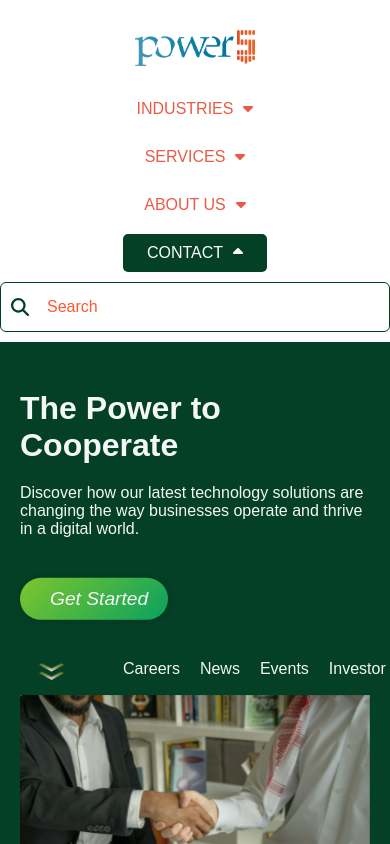
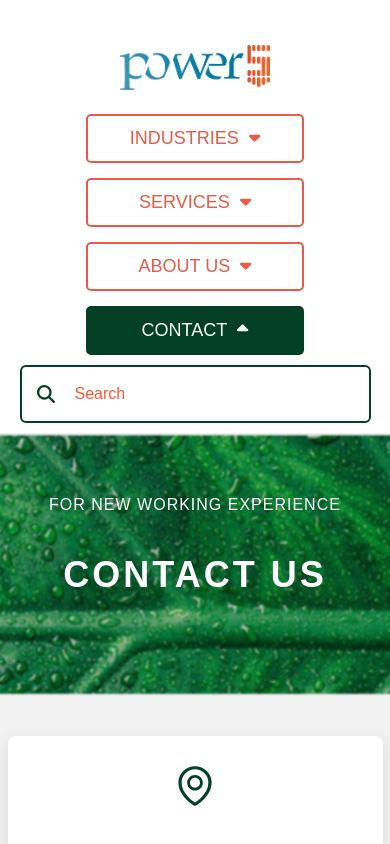
Before and after one commit to toanvo1/FE-Cognizant, a React (Create React App) app in the folder cognizant/: page / in a window 390 px wide. Both pictures are taken after a click on the element "CONTACT". Shown: the top 844 px of the page. Built offline with nearby package versions, Linux system fonts and the light colour scheme.

Commit message:
fix contact

```diff
--- a/cognizant/package.json
+++ b/cognizant/package.json
@@ -7,6 +7,7 @@
     "@fortawesome/free-brands-svg-icons": "^6.6.0",
     "@fortawesome/free-solid-svg-icons": "^6.6.0",
     "@fortawesome/react-fontawesome": "^0.2.2",
+    "antd": "^5.20.3",
     "bootstrap": "^5.3.3",
     "gh-pages": "^6.1.1",
     "install": "^0.13.0",
--- a/cognizant/src/component/Header/Header.js
+++ b/cognizant/src/component/Header/Header.js
@@ -6,7 +6,7 @@ import "../Header/header.css";
 import IndustriesForm from "../Header/MenuHeader/Menu/IndustriesForm";
 import ServiceForm from "../Header/MenuHeader/Menu/ServiceForm";
 import AboutForm from "../Header/MenuHeader/Menu/AboutForm";
-import Contanct from "./MenuHeader/Menu/Contanct";
+import Contact from "./MenuHeader/Menu/Contact";
 import { FontAwesomeIcon } from "@fortawesome/react-fontawesome";
 import {
   faCaretDown,
@@ -27,15 +27,15 @@ const Header = () => {
     };
 
     const handleScroll = () => {
-      if (formRef.current) {
-        const { top } = formRef.current.getBoundingClientRect();
-        const viewportHeight = window.innerHeight;
+      // if (formRef.current) {
+      //   const { top } = formRef.current.getBoundingClientRect();
+      //   const viewportHeight = window.innerHeight;
 
-        if (top < 0) {
-          setSelectedForm(null); // Đóng sidebar và quay lại trang chính
-          // window.scrollTo({ top: 0, behavior: "smooth" }); // Cuộn lên đầu trang mượt mà
-        }
-      }
+      //   if (top < 0) {
+      //     setSelectedForm(null);
+
+      //   }
+      // }
     };
 
     handleResize(); // Kiểm tra kích thước màn hình khi component mount
@@ -48,12 +48,11 @@ const Header = () => {
     };
   }, []);
 
-  const handleClick = (form) => {
-    setSelectedForm(form === selectedForm ? null : form); // Toggle form visibility
-    if (form === null) {
-      window.scrollTo({ top: 0, behavior: "smooth" }); // Cuộn lên đầu trang mượt mà khi đóng
-    }
-  };
+const handleClick = (form) => {
+  setSelectedForm(form === selectedForm ? null : form); // Toggle form visibility
+  setMenuOpen(true); // Ensure menu is open
+  console.log("Selected Form: ", selectedForm);
+};
 
   const toggleMenu = () => {
     setMenuOpen(!menuOpen);
@@ -108,11 +107,14 @@ const Header = () => {
       </div>
     </div>
     {(menuOpen || !isMobile) && (
-      <div className={`form-container ${selectedForm ? "" : "hidden"}`} ref={formRef}>
+      <div
+      className={`form-container ${selectedForm ? "" : "hidden"}`}
+      ref={formRef}
+    >
         {selectedForm === "industries" && <IndustriesForm />}
         {selectedForm === "service" && <ServiceForm />}
         {selectedForm === "about" && <AboutForm />}
-        {selectedForm === "contact" && <Contanct />}
+        {selectedForm === "contact" && <Contact />}
       </div>
     )}
   </div>
--- a/cognizant/src/component/Header/MenuHeader/Content/style/Content.css
+++ b/cognizant/src/component/Header/MenuHeader/Content/style/Content.css
@@ -1,40 +1,45 @@
-
-
+/* General Content Wrapper */
 .content-wrapper {
   font-family: Arial, sans-serif;
   background-color: #ffffff;
 }
+
+/* Inner Content Area */
 .content-inner {
   padding: 20px;
   font-family: Arial, sans-serif;
   line-height: 1.5;
 }
 
+/* Content Image */
 .content-image {
   width: 100%;
   height: 250px;
   object-fit: cover;
 }
+
+/* Heading Styles */
 .content-heading {
   color: #044026;
   margin-bottom: 10px;
   font-size: 32px;
   border-bottom: 1.2px solid #044026;
-
 }
 
+/* Paragraph Styles */
 .content-paragraph {
   margin-bottom: 20px;
   font-size: 24px;
   color: #000000;
 }
 
+/* List Styles */
 .content-list {
   list-style-type: disc;
   padding-left: 40px;
-
 }
 
+/* List Item Styles */
 .content-list-item {
   margin-bottom: 10px;
   font-size: 24px;
@@ -44,3 +49,41 @@
 .content-list-item strong {
   color: #000000;
 }
+
+/* Responsive Styles for Mobile Devices */
+@media only screen and (max-width: 768px) {
+  /* Adjusting padding and line-height */
+  .content-inner {
+    padding: 15px;
+    line-height: 1.4;
+  }
+
+  /* Adjusting image height for smaller screens */
+  .content-image {
+    height: 200px; /* Reduce height for mobile */
+  }
+
+  /* Adjusting heading size */
+  .content-heading {
+    font-size: 28px; /* Slightly smaller heading */
+    margin-bottom: 8px;
+    border-bottom: 1px solid #044026;
+  }
+
+  /* Adjusting paragraph font size */
+  .content-paragraph {
+    font-size: 18px; /* Smaller text for better readability on mobile */
+    margin-bottom: 15px;
+  }
+
+  /* Adjusting list item font size */
+  .content-list-item {
+    font-size: 18px; /* Smaller text for list items */
+    margin-bottom: 8px;
+  }
+
+  /* Adjust padding for list */
+  .content-list {
+    padding-left: 20px; /* Reduce padding for mobile */
+  }
+}
--- a/cognizant/src/component/Header/MenuHeader/Menu/Contact.css
+++ b/cognizant/src/component/Header/MenuHeader/Menu/Contact.css
@@ -11,22 +11,23 @@
   background-size: cover;
   background-position: center;
   color: white;
-  padding: 80px 0;
+  padding: 50px 0;
   text-align: center;
 }
 
 .contact-us-header h2 {
-  margin: 0;
-  font-size: 18px;
+
+  font-size: 20px;
   font-weight: 300;
-  letter-spacing: 2px;
+  letter-spacing: 1px;
 }
 
 .contact-us-header h1 {
-  margin: 10px 0 0;
-  font-size: 48px;
+  margin: 40px 0 0;
+  font-size: 50px;
   font-weight: 700;
   letter-spacing: 3px;
+  margin-bottom: 50px;
 }
 
 .contact-us-cards {
@@ -37,6 +38,7 @@
   padding: 0 20px;
 }
 
+
 .contact-card {
   background: white;
   padding: 30px;
@@ -44,6 +46,7 @@
   box-shadow: 0 4px 15px rgba(0, 0, 0, 0.1);
   border-radius: 8px;
   text-align: center;
+  cursor: pointer;
   transition: transform 0.3s, box-shadow 0.3s;
 }
 
@@ -52,37 +55,43 @@
   box-shadow: 0 6px 20px rgba(0, 0, 0, 0.2);
 }
 
+/* Icon styling */
 .icon-style {
   font-size: 50px;
   color: #044026;
   margin-bottom: 20px;
 }
 
+/* Title styling inside card */
 .contact-card h3 {
-  color: #044026;
+  color: #000000;
   margin: 20px 0 10px;
   font-size: 22px;
 }
 
+/* Paragraph text styling inside card */
 .contact-card p {
-  color: #333;
+  color: #000000;
   font-size: 16px;
   line-height: 1.5;
 }
 
+/* Footer styling */
 .contact-us-footer {
   margin-top: 30px;
   color: #000000;
-  font-size: 25px;
+  font-size: 16px;
   text-align: center;
   padding-bottom: 40px;
-  line-height: 1.5;
+  line-height: 1.6; /* Adjust the line height to increase/decrease spacing between lines */
 }
+
 
 .contact-us-footer p {
   margin: 5px 0;
 }
 
+/* Responsive styling for mobile devices */
 @media only screen and (max-width: 768px) {
   .contact-us-cards {
     flex-direction: column;
@@ -91,6 +100,30 @@
   }
 
   .contact-card {
-    width: 80%;
+    width: 90%;
+  }
+
+  .icon-style {
+    font-size: 40px; /* Adjust icon size for mobile */
+  }
+
+  .contact-card h3 {
+    font-size: 20px; /* Adjust heading size for mobile */
+  }
+
+  .contact-card p {
+    font-size: 14px; /* Adjust paragraph size for mobile */
+  }
+
+  .contact-us-header h1 {
+    font-size: 36px; /* Adjust main heading size for mobile */
+  }
+
+  .contact-us-header h2 {
+    font-size: 16px; /* Adjust subheading size for mobile */
+  }
+
+  .contact-us-footer {
+    font-size: 14px; /* Adjust footer text size for mobile */
   }
 }
--- /dev/null
+++ b/cognizant/src/component/Header/MenuHeader/Menu/Contact.js
@@ -0,0 +1,74 @@
+import React, { useState } from "react";
+import { EnvironmentOutlined, PhoneOutlined, MailOutlined } from "@ant-design/icons";
+import { Modal } from "antd";
+import "./Contact.css";
+import backgroundImage from '../../../../image/contactUs.png'; // Adjust the path accordingly
+
+const Contact = () => {
+  const [isModalVisible, setIsModalVisible] = useState(false);
+
+  const showMap = () => {
+    setIsModalVisible(true);
+  };
+
+  const handleOk = () => {
+    setIsModalVisible(false);
+  };
+
+  const handleCancel = () => {
+    setIsModalVisible(false);
+  };
+
+  return (
+    <div className="contact-us-container">
+      <div className="contact-us-header" style={{ backgroundImage: `url(${backgroundImage})` }}>
+        <h2>FOR NEW WORKING EXPERIENCE</h2>
+        <h1>CONTACT US</h1>
+      </div>
+      <div className="contact-us-cards">
+        <div className="contact-card" onClick={showMap}>
+          <EnvironmentOutlined className="icon-style" />
+          <h3>Address</h3>
+          <p>
+            3rd Floor, Vietcom Building <br />
+            7-9 Dang Thai Mai St, Ward 7, Phu <br />
+            Nhuan Dist, HCMC
+          </p>
+        </div>
+        <div className="contact-card">
+          <PhoneOutlined className="icon-style" />
+          <h3>Phone</h3>
+          <p>(+84) 907 303 646</p>
+        </div>
+        <div className="contact-card">
+          <MailOutlined className="icon-style" />
+          <h3>Mail</h3>
+          <p>Info@power5.vn</p>
+        </div>
+      </div>
+      <div className="contact-us-footer">
+        <p style={{ fontWeight: "bold" }}>Our customer services team is waiting to assist you</p>
+        <p>Please allow up to 2- Business days response time in order for us to fully address your inquiries</p>
+        <p>You can also check our new services through our website</p>
+      </div>
+
+      <Modal title="Our Location" visible={isModalVisible} onOk={handleOk} onCancel={handleCancel}>
+        <div className="map-container">
+          <iframe
+            src="https://www.google.gg/maps/place/Ph%C6%B0%E1%BB%9Dng+7+Ph%C3%BA+Nhu%E1%BA%ADn,+Ph%C6%B0%E1%BB%9Dng+7,+Ph%C3%BA+Nhu%E1%BA%ADn,+H%E1%BB%93+Ch%C3%AD+Minh,+Vi%E1%BB%87t+Nam/@10.8028711,106.6889026,19z/data=!3m1!4b1!4m6!3m5!1s0x317528c5227901c9:0xec6f0dbb33f10779!8m2!3d10.8028711!4d106.6895463!16s%2Fg%2F11k3p1_w50?entry=ttu&g_ep=EgoyMDI0MDgyOC4wIKXMDSoASAFQAw%3D%3D"
+            width="100%"
+            height="450"
+            style={{ borderRadius: "15px", border: "1px solid #2D947A" }}
+            allowFullScreen=""
+            loading="lazy"
+            referrerPolicy="no-referrer-when-downgrade"
+            title="Google Map"
+            className="contact-map"
+          ></iframe>
+        </div>
+      </Modal>
+    </div>
+  );
+};
+
+export default Contact;
--- a/cognizant/src/component/Header/MenuHeader/Menu/Contanct.js
+++ /dev/null
@@ -1,45 +0,0 @@
-import React from 'react';
-import "../Menu/Contact.css"
-import { EnvironmentOutlined, PhoneOutlined, MailOutlined } from "@ant-design/icons";
-import backgroundImage from '../../../../image/contactUs.png'; // Adjust the path accordingly
-
-const Contanct = () => {
-  return (
-    <div className="contact-us-container">
-      <div className="contact-us-header" style={{ backgroundImage: `url(${backgroundImage})` }}>
-        <h2>FOR NEW WORKING EXPERIENCE</h2>
-        <h1>CONTACT US</h1>
-      </div>
-      <div className="contact-us-cards">
-        <div className="contact-card">
-          <EnvironmentOutlined className="icon-style" />
-          <h3>Address</h3>
-          <p>
-            3rd Floor, Vietcom Building <br />
-            7-9 Dang Thai Mai St, Ward 7, Phu <br />
-            Nhuan Dist, HCMC
-          </p>
-        </div>
-        <div className="contact-card">
-          <PhoneOutlined className="icon-style" />
-          <h3>Phone</h3>
-          <p>(+84) 907 303 646</p>
-        </div>
-        <div className="contact-card">
-          <MailOutlined className="icon-style" />
-          <h3>Mail</h3>
-          <p>Info@power5.vn</p>
-        </div>
-      </div>
-      <div className="contact-us-footer">
-        <p>Our customer services team is waiting to assist you</p>
-        <p>
-          Please allow up to 2- Business days response time in order for us to fully address your
-          inquiries
-        </p>
-        <p>You can also check our new services through our website</p>
-      </div>
-    </div>
-  );
-};
-export default Contanct;
--- a/cognizant/src/component/Header/header.css
+++ b/cognizant/src/component/Header/header.css
@@ -1,73 +1,86 @@
+/* General Styling */
 .header {
   text-decoration: none;
+  padding: 15px 0;
+  box-shadow: 0 2px 5px rgba(0, 0, 0, 0.1); /* Bóng mờ nhẹ */
 }
+
 .header-link-none {
   text-decoration: none;
   color: #ea5a47;
+  font-weight: 600; /* Tăng độ đậm cho chữ */
 }
+
 .header-1 {
   display: flex;
   flex-direction: row;
-  align-items: flex-end;
+  align-items: center; /* Căn chỉnh các liên kết ở giữa theo chiều dọc */
   justify-content: flex-end;
   padding: 10px 5px;
   gap: 20px;
-
   color: #ea5a47;
   text-decoration: none;
 }
+
 .header-2 {
   display: flex;
-  align-items: flex-end; /* Căn chỉnh logo và các nút điều hướng xuống đáy */
+  align-items: center; /* Căn chỉnh logo và các nút điều hướng giữa theo chiều dọc */
+  justify-content: space-between; /* Phân phối đều không gian giữa logo và nav links */
   padding: 20px 0px;
+}
 
-}
 .nav-links {
   display: flex;
-  align-items: flex-end;
-  gap: 5px;
+  align-items: center;
+  gap: 20px; /* Tăng khoảng cách giữa các liên kết điều hướng */
   padding-left: 100px;
   color: #ea5a47;
 }
 
 .logo {
-  width: 250px;
-  height: 80px;
+  width: 200px; /* Giảm kích thước logo cho phù hợp với giao diện chung */
+  height: auto;
+}
 
-}
 .button {
-  /* display: inline-block; */
-  border: none;
+  border: 2px solid #ea5a47;
+  background-color: transparent;
+  color: #ea5a47;
   padding: 10px 20px;
   cursor: pointer;
   font-size: 16px;
   text-align: center;
   border-radius: 5px;
+  transition: background-color 0.3s, color 0.3s, border-color 0.3s; /* Hiệu ứng chuyển mượt mà */
 }
+
 .icon {
   padding-left: 10px;
 }
+
 .button:hover {
   background: #044026;
   color: #fff;
+  border-color: #044026;
 }
+
 .button.selected {
-  background-color: #044026; /* Màu nền khi hover hoặc khi nút được chọn */
+  background-color: #044026; /* Màu nền khi nút được chọn */
   color: #fff; /* Màu chữ */
+  border-color: #044026; /* Màu viền khi nút được chọn */
 }
 
 .search-container {
   display: flex;
   align-items: center;
-  border: 1px solid #044026;
+  border: 2px solid #044026;
   border-radius: 6px;
-  padding: 5px;
+  padding: 5px 10px; /* Tăng padding để dễ thao tác */
   box-sizing: border-box;
   width: 100%;
-  max-width: 400px; /* Chiều rộng tối đa trên màn hình lớn */
-  margin-left: auto; /* Đẩy khung tìm kiếm sang bên phải */
+  max-width: 400px;
+  margin-left: auto;
   background-color: #ffffff;
-  /* Căn giữa container */
 }
 
 .search-icon {
@@ -81,62 +94,70 @@
   outline: none;
   padding: 8px;
   font-size: 16px;
-  box-sizing: border-box; /* Đảm bảo padding không làm tăng kích thước tổng thể */
+  box-sizing: border-box;
+  width: 100%;
 }
 
 .search-container input::placeholder {
-  color: #ff5733; /* Màu placeholder */
+  color: #ff5733;
   font-size: 16px;
 }
+
 @media only screen and (min-width: 769px) {
   .menu-icon {
     display: none;
   }
 }
+
 @media only screen and (max-width: 768px) {
   .header-1,
   .header-2 {
-    flex-direction: column; /* Chuyển các phần tử thành cột */
-    align-items: center; /* Căn giữa các phần tử */
-    padding: 10px 0; /* Điều chỉnh padding để căn đều */
-    gap: 10px; /* Khoảng cách giữa các phần tử */
+    flex-direction: column;
+    align-items: center;
+    padding: 10px 0;
+    gap: 10px;
   }
 
   .logo {
-    width: 120px; /* Giảm kích thước logo */
-    height: auto;
-    margin-bottom: 10px; /* Thêm khoảng cách giữa logo và các phần khác */
+    width: 150px;
+    margin-bottom: 10px;
   }
 
   .nav-links {
-    flex-direction: column; /* Chuyển các liên kết điều hướng thành cột */
+    flex-direction: column;
     align-items: center;
-    gap: 10px; /* Khoảng cách giữa các liên kết */
-    padding-left: 0; /* Loại bỏ padding */
+    gap: 15px;
+    padding-left: 0;
   }
 
   .button {
-    width: 90%; /* Tăng chiều rộng nút cho điện thoại */
-    text-align: center; /* Căn giữa nội dung nút */
+    width: 100%; /* Chiều rộng tối đa cho nút trên điện thoại */
+    text-align: center;
+    padding: 12px 20px;
+    font-size: 18px;
+  }
+
+  .search-container {
+    width: 90%;
+    margin: 0 auto;
+    padding: 8px 15px;
+  }
+
+  .search-input-123 {
+    font-size: 16px;
     padding: 10px;
   }
 
-  .search-container {
-    width: 100%; /* Chiều rộng tối đa 100% */
-    margin: 0 auto; /* Căn giữa khung tìm kiếm */
-    padding: 8px 10px; /* Tăng padding để dễ sử dụng hơn */
-  }
-
-  .search-input-123 {
-    font-size: 14px; /* Giảm kích thước font */
-    padding: 8px; /* Điều chỉnh padding cho input */
+  .form-container {
+    width: 100%;
+    display: block !important;
   }
 
   .menu-icon {
-    font-size: 28px; /* Tăng kích thước icon menu */
+    font-size: 28px;
     cursor: pointer;
-    position: absolute; /* Đưa icon vào vị trí cố định */
-    top: 10px;
-    right: 10px;
+    position: absolute;
+    top: 15px;
+    right: 15px;
   }
 }
```
Also changed, not shown: 1 other file (tests, documents, lock files or other folders). Lines whose indentation alone changed are shown as unchanged.
